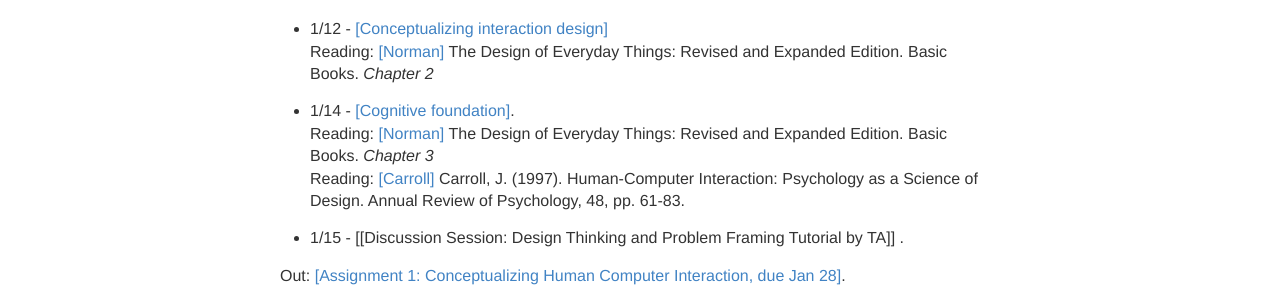
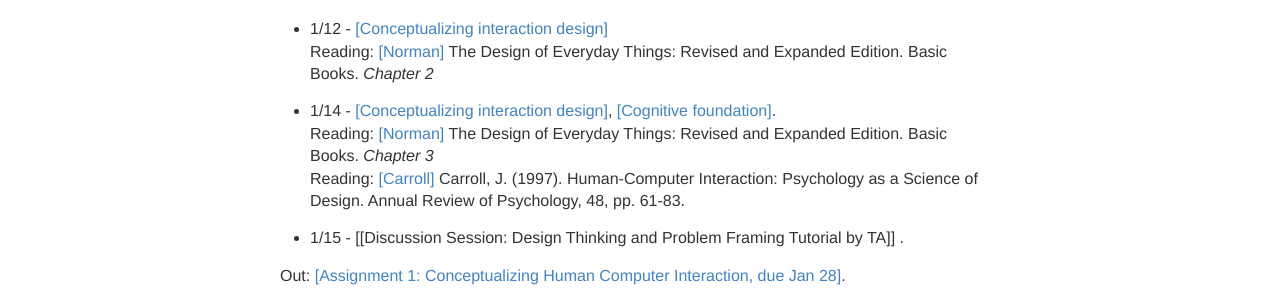
Before and after one commit to hciwang/hciwang.github.io, a Jekyll site: the page built from _posts/2021-1-1-lectures.md, in a window 1280 px wide. Shown: the part 687-976 px from the top of the page. Built offline with Jekyll 4.4.1, drawn with Linux system fonts in a browser that asks for light colours.

Commit message:
Update 2021-1-1-lectures.md

```diff
--- a/_posts/2021-1-1-lectures.md
+++ b/_posts/2021-1-1-lectures.md
@@ -23,9 +23,9 @@ Week 2
 - 1/12 - [[Conceptualizing interaction design]](https://canvas.ucdavis.edu/courses/539971/files/folder/Lectures?preview=11252254)
 Reading: [[Norman]](https://www.basicbooks.com/titles/don-norman/the-design-of-everyday-things/9780465050659/) The Design of Everyday Things: Revised and Expanded Edition. Basic Books. *Chapter 2*
 
-- 1/14 - [[Cognitive foundation]]( ).
+- 1/14 - [[Conceptualizing interaction design]](https://canvas.ucdavis.edu/courses/539971/files/folder/Lectures?preview=11252254),  [[Cognitive foundation]](https://canvas.ucdavis.edu/courses/539971/files/folder/Lectures?preview=11331329).
 Reading: [[Norman]](https://www.basicbooks.com/titles/don-norman/the-design-of-everyday-things/9780465050659/) The Design of Everyday Things: Revised and Expanded Edition. Basic Books. *Chapter 3*
-Reading: [[Carroll]](https://canvas.ucdavis.edu/courses/413583/files/folder/Readings?preview=7584433) Carroll, J. (1997). Human-Computer Interaction: Psychology as a Science of Design. Annual Review of Psychology, 48, pp. 61-83.
+Reading: [[Carroll]](https://canvas.ucdavis.edu/courses/539971/files/folder/Readings%20(incomplete.%20check%20main%20website%20for%20complete%20readings)?preview=11331348) Carroll, J. (1997). Human-Computer Interaction: Psychology as a Science of Design. Annual Review of Psychology, 48, pp. 61-83.
 
 - 1/15 - [[Discussion Session: Design Thinking and Problem Framing Tutorial by TA]] .
 
```
Also changed, not shown: other parts of _posts/2021-1-1-lectures.md (+1 -1 lines).
